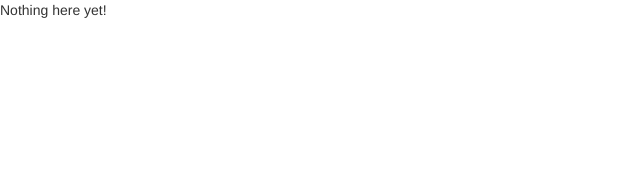
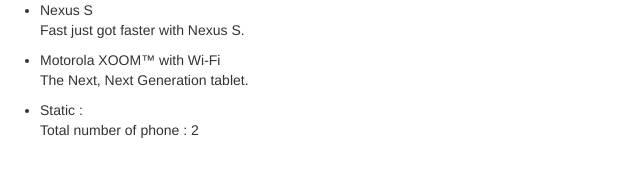
Before and after one commit to vdnh/angular-phone, a website: page app/index.html in a window 1280 px wide. Shown: the whole page, without its empty margins (0-640 px from the left). Drawn offline with nearby package versions, Linux system fonts and the light colour scheme.

Commit message:
3rd commit

```diff
--- a/app/index.html
+++ b/app/index.html
@@ -2,13 +2,30 @@
 <html lang="en" ng-app>
   <head>
     <meta charset="utf-8">
-    <title>My HTML File</title>
+    <title>Google Phone Galery</title>
     <link rel="stylesheet" href="bower_components/bootstrap/dist/css/bootstrap.css" />
     <script src="bower_components/angular/angular.js"></script>
   </head>
   <body>
 
-    <p>Nothing here {{'yet' + '!'}}</p>
+    <ul>
+  		<li>
+    		<span>Nexus S</span>
+    		<p>
+      			Fast just got faster with Nexus S.
+    		</p>
+  		</li>
+  		<li>
+    		<span>Motorola XOOM™ with Wi-Fi</span>
+    		<p>
+      			The Next, Next Generation tablet.
+    		</p>
+  		</li>
+  		<li>
+  			<span>Static :</span>
+  			<p>Total number of phone : 2</p>
+  		</li>
+	</ul>
 
   </body>
 </html>
```
